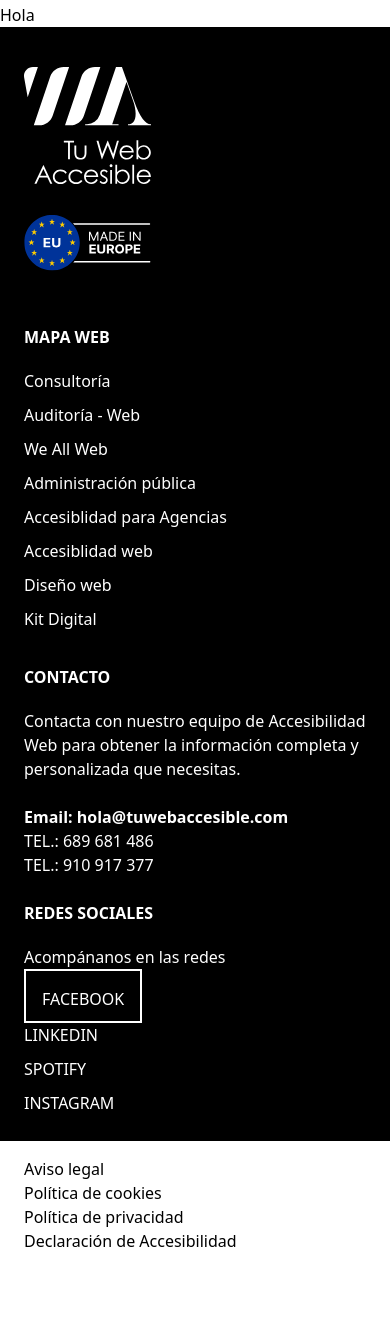
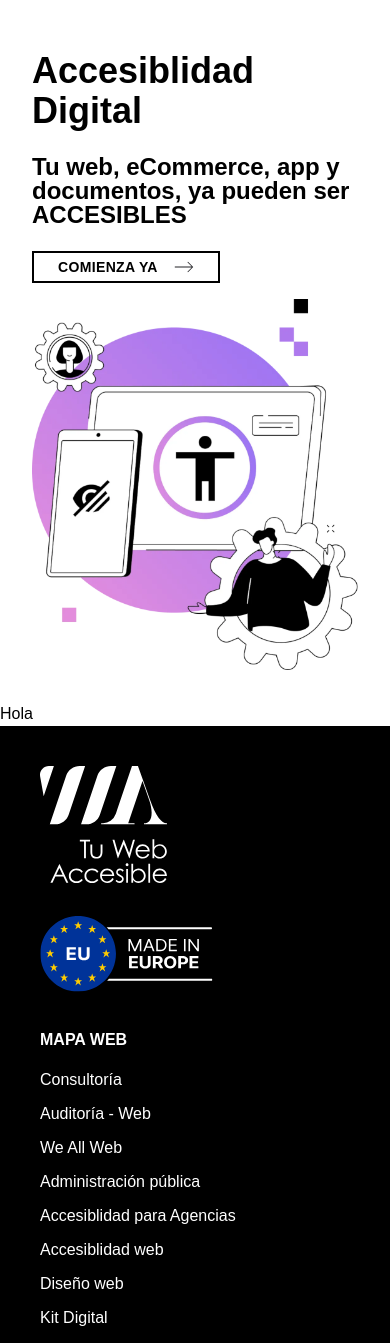
Before and after one commit to aek676/sitioWebAstro, an Astro site: page / in a window 390 px wide. Shown: the part 129-1472 px from the top of the page. Before the commit the page ends 1398 px from the top, so only its background shows below. Built offline with nearby package versions, Linux system fonts and the light colour scheme; Astro itself is replaced by a stand-in of ours.

Commit message:
feat: Add Footer, Header, and Hero sections with accessibility features and responsive design
- Implemented Footer section with company information, contact details, and social media links.
- Created Header section with a logo, language switcher, and a responsive hamburger menu.
- Developed Hero section highlighting digital accessibility services with a call-to-action button.
- Included relevant images and ensured proper alt text for accessibility compliance.

```diff
--- a/src/components/LandingPage.astro
+++ b/src/components/LandingPage.astro
@@ -1,5 +1,8 @@
+---
+import Hero from "@/sections/Hero.astro";
 ---
 
----
-
+<div>
+    <Hero />
+</div>
 <h1>Hola</h1>
--- a/src/layouts/Layout.astro
+++ b/src/layouts/Layout.astro
@@ -1,6 +1,6 @@
 ---
-import Footer from "@/components/Footer.astro";
-import Header from "@/components/Header.astro";
+import Footer from "@/sections/Footer.astro";
+import Header from "@/sections/Header.astro";
 import "@/styles/global.css";
 ---
 
@@ -16,7 +16,7 @@ import "@/styles/global.css";
 	<body>
 		<div class="flex flex-col min-h-screen bg-white">
 			<Header />
-			<main class="grow">
+			<main class="flex-1">
 				<slot />
 			</main>
 			<Footer />
@@ -25,9 +25,6 @@ import "@/styles/global.css";
 </html>
 
 <style>
-	body {
-	}
-
 	html,
 	body {
 		scroll-behavior: smooth;
--- a/src/pages/index.astro
+++ b/src/pages/index.astro
@@ -1,6 +1,5 @@
 ---
 import LandingPage from "@/components/LandingPage.astro";
-import Welcome from "../components/Welcome.astro";
 import Layout from "../layouts/Layout.astro";
 
 // Welcome to Astro! Wondering what to do next? Check out the Astro documentation at https://docs.astro.build
--- a/src/components/Footer.astro
+++ b/src/sections/Footer.astro
@@ -5,9 +5,9 @@ import Sello from "@/assets/sello-accesibilidad.webp";
 import iso9001 from "@/assets/iso-9001-tuwebaccesible.png";
 ---
 
-<footer class="pt-10 bg-black text-white footer-fade-in">
-    <div class="px-6 pb-4 flex flex-col gap-6">
-        <div>
+<footer class="bg-black text-white footer-fade-in">
+    <div class="flex flex-col gap-9">
+        <div class="space-y-8">
             <img
                 src={Logo.src}
                 alt="Logo de Tu Web Accesible"
@@ -16,11 +16,11 @@ import iso9001 from "@/assets/iso-9001-tuwebaccesible.png";
             <img
                 src={MadeInEurope.src}
                 alt="Made in Europe"
-                class="w-[127px] h-[117px] self-end md:self-center"
+                class="w-[173px] h-[77px] self-end md:self-center"
             />
         </div>
         <div>
-            <h2 class="font-bold">MAPA WEB</h2>
+            <h2>MAPA WEB</h2>
             <ul>
                 <li><a href="#">Consultoría</a></li>
                 <li><a href="#">Auditoría - Web</a></li>
@@ -33,7 +33,7 @@ import iso9001 from "@/assets/iso-9001-tuwebaccesible.png";
             </ul>
         </div>
         <div>
-            <h2 class="font-bold">CONTACTO</h2>
+            <h2>CONTACTO</h2>
             <p>
                 Contacta con nuestro equipo de Accesibilidad Web para obtener la
                 información completa y personalizada que necesitas.
@@ -44,23 +44,39 @@ import iso9001 from "@/assets/iso-9001-tuwebaccesible.png";
             <p>TEL.: 689 681 486</p>
             <p>TEL.: 910 917 377</p>
         </div>
-        <div>
-            <h2 class="font-bold">REDES SOCIALES</h2>
+        <div class="space-y-4">
+            <h2>REDES SOCIALES</h2>
             <p>Acompánanos en las redes</p>
-            <ul class="uppercase">
-                <li class="flex border-2 p-4 justify-start w-fit">
+            <ul class="uppercase space-y-4">
+                <li class="social-media-footer">
                     <a href="#">Facebook</a>
                 </li>
-                <li><a href="#">LinkedIn</a></li>
-                <li><a href="#">SPOTIFY</a></li>
-                <li><a href="#">Instagram</a></li>
+                <li class="social-media-footer">
+                    <a href="#">LinkedIn</a>
+                </li>
+                <li class="social-media-footer">
+                    <a href="#">Spotify</a>
+                </li>
+                <li class="social-media-footer">
+                    <a href="#">Instagram</a>
+                </li>
             </ul>
         </div>
+        <div class="flex flex-row space-x-4">
+            <img src={Sello.src} alt="Sello de Accesibilidad" />
+            <img src={iso9001.src} alt="ISO 9001" />
+        </div>
     </div>
-    <div class="w-full bg-white text-black py-4 px-6">
-        <p>Aviso legal</p>
-        <p>Política de cookies</p>
-        <p>Política de privacidad</p>
-        <p>Declaración de Accesibilidad</p>
+    <div class="w-full bg-white text-black space-y-4">
+        <div class="space-y-4">
+            <p>Aviso legal</p>
+            <p>Política de cookies</p>
+            <p>Política de privacidad</p>
+            <p>Declaración de Accesibilidad</p>
+        </div>
+        <hr />
+        <p>
+            Tu Web Accesible es una marca de <a href="#">Taller Agencia</a>
+        </p>
     </div>
 </footer>
--- a/src/components/Header.astro
+++ b/src/sections/Header.astro
@@ -7,7 +7,7 @@ import Logo from "@/assets/Logo-Tu-Web-Accesible.svg";
     <div class="bg-black p-2 flex justify-end">
         <LanguageSwitcher />
     </div>
-    <div class="flex items-center justify-between p-6 relative bg-white">
+    <div class="flex items-center justify-between p-8 relative bg-white">
         <div class="logo">
             <img src={Logo.src} alt="Logo" class="w-[154px] h-[35px]" />
         </div>
--- /dev/null
+++ b/src/sections/Hero.astro
@@ -0,0 +1,37 @@
+---
+import { Image } from "astro:assets";
+import QuieresHacerTuWebMasAcceible from "@/images/Quieres-hacer-tu-web-mas-acceible.webp";
+---
+
+<div class="flex flex-col md:flex-row items-center p-8 gap-4">
+    <div class="flex flex-col gap-6 max-w-lg">
+        <h1 class="text-4xl font-bold">Accesiblidad Digital</h1>
+        <p class="text-2xl font-bold leading-none">
+            Tu web, eCommerce, app y documentos, ya pueden ser ACCESIBLES
+        </p>
+        <a
+            href="/tu-enlace"
+            class="flex flex-row items-center justify-between gap-4
+    border-2 border-black
+    px-6 py-1
+    text-sm font-bold text-black uppercase tracking-wide
+    transition-colors
+    hover:bg-lavanda w-fit whitespace-nowrap"
+        >
+            <span>Comienza ya</span>
+            <svg
+                xmlns="http://www.w3.org/2000/svg"
+                viewBox="0 0 25 25"
+                class="w-5 h-5"
+                ><path
+                    style="fill:#232326"
+                    d="m17.5 5.999-.707.707 5.293 5.293H1v1h21.086l-5.294 5.295.707.707L24 12.499l-6.5-6.5z"
+                    data-name="Right"></path></svg
+            >
+        </a>
+    </div>
+    <Image
+        src={QuieresHacerTuWebMasAcceible}
+        alt="Quieres hacer tu web más accesible"
+    />
+</div>
--- a/src/styles/global.css
+++ b/src/styles/global.css
@@ -1,9 +1,29 @@
 @import "tailwindcss";
 
+@theme {
+    --color-lavanda: #e0d5fd;
+}
+
+body {
+    @apply bg-white flex-col min-h-screen font-[Arial];
+}
+
+footer {
+    @apply text-base font-[Arial];
+}
+
+footer>* {
+    @apply p-10;
+}
+
 footer h2 {
-    padding-bottom: 20px;
+    @apply pb-4 font-bold;
 }
 
 footer li {
     padding-bottom: 10px;
 }
+
+.social-media-footer {
+    @apply flex justify-start border-1 p-3 w-45 hover:bg-lavanda hover:text-black font-bold text-xs;
+}
```
Also changed, not shown: src/images/Quieres-hacer-tu-web-mas-acceible.webp (added).
